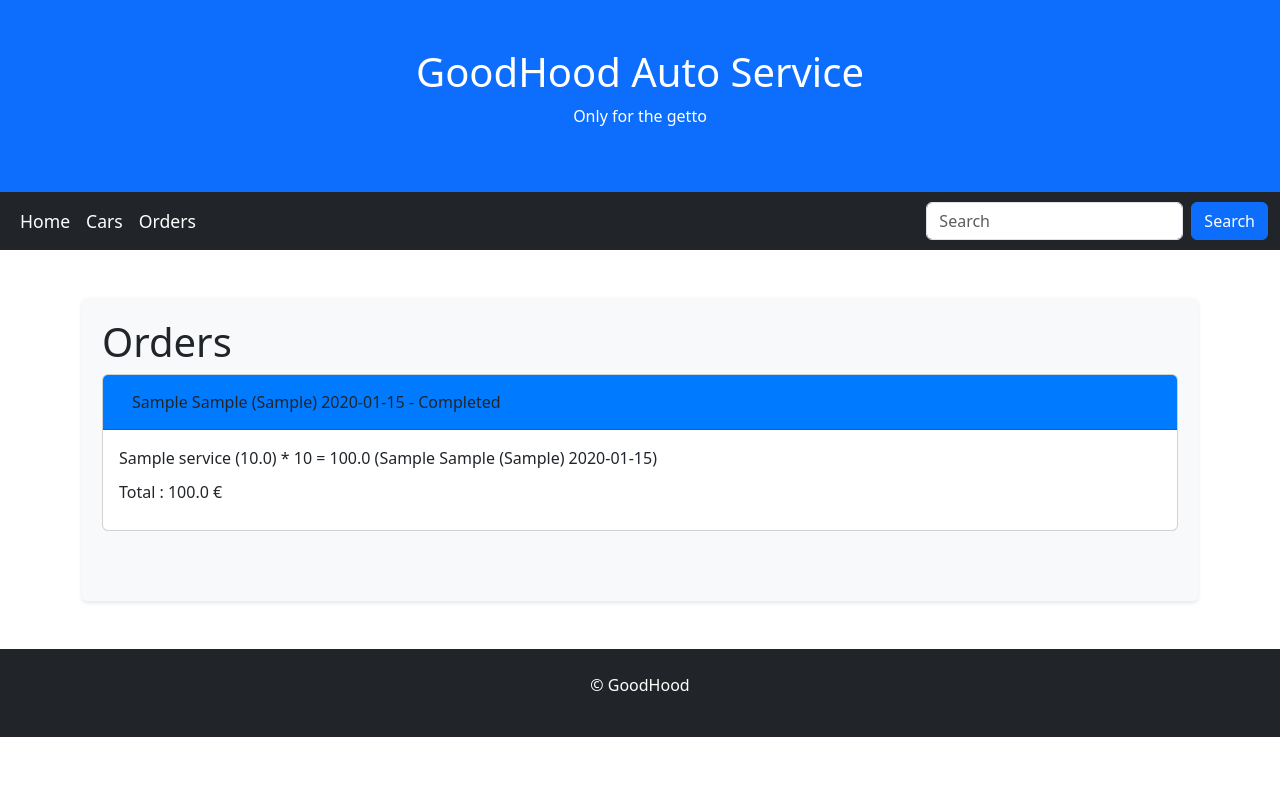
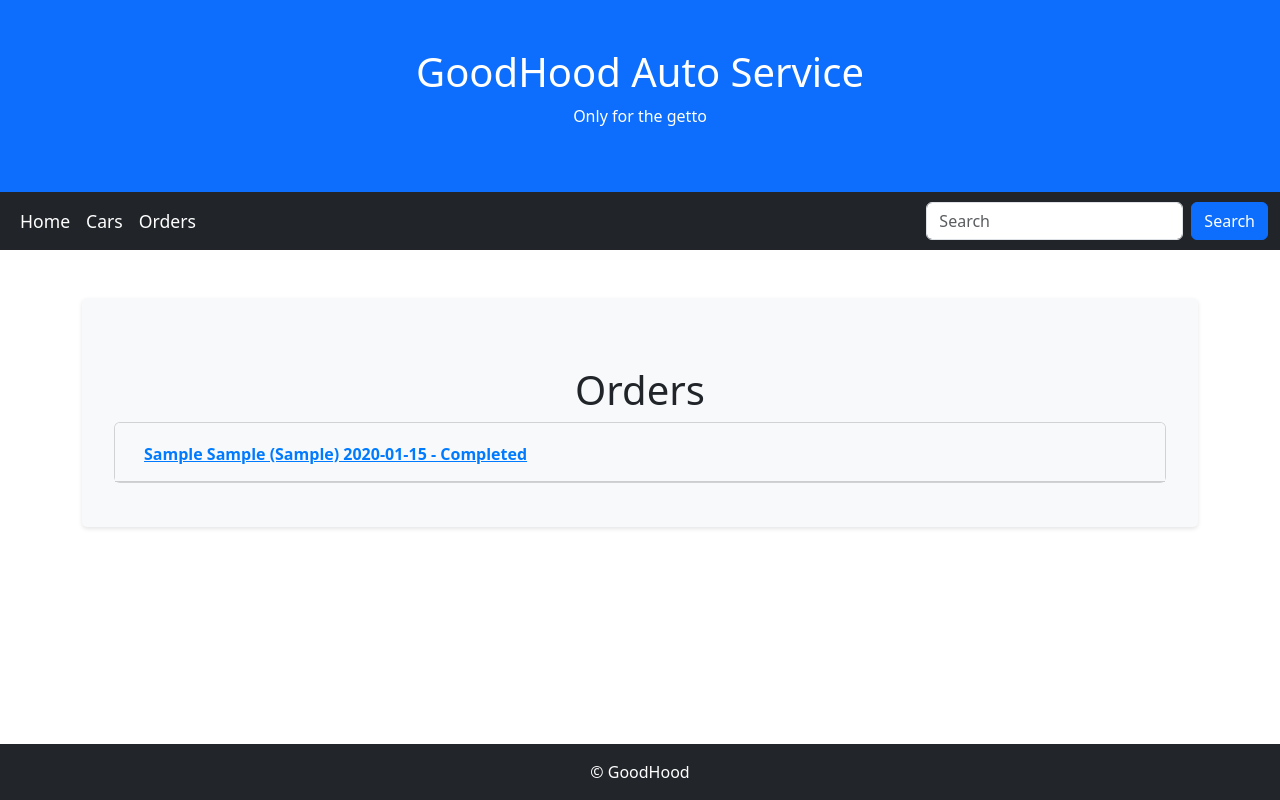
Before and after one commit to Mindaugas66/Servisas, a Django app: page /orders/ in a window 1280 px wide. Run offline with Django 5.2, Linux system fonts and the light colour scheme; tables that the repository leaves empty hold one stand-in row (values such as "Sample post").

Commit message:
Updates designs for base.html/cars.html/orders.html

```diff
--- a/mysite/servisas/templates/base.html
+++ b/mysite/servisas/templates/base.html
@@ -8,6 +8,25 @@
   <script src="https://cdn.jsdelivr.net/npm/bootstrap@5.3.3/dist/js/bootstrap.bundle.min.js"></script>
   {% load static %}
   <link rel="stylesheet" href="{% static 'css/styles.css' %}">
+  <style>
+    html, body {
+      height: 100%;
+      margin: 0;
+    }
+    body {
+      display: flex;
+      flex-direction: column;
+    }
+    .content-wrapper {
+      flex: 1;
+    }
+    .footer {
+      background: #222529;
+      color: white;
+      text-align: center;
+      padding: 1rem;
+    }
+  </style>
 </head>
 <body>
 
@@ -35,12 +54,14 @@
       </form>
   </div>
 </nav>
-<div class="container mt-5">
+
+<div class="container mt-5 content-wrapper">
     <div class="col-sm">
         {% block 'content' %}{% endblock %}
     </div>
 </div>
-<div class="mt-5 p-4 bg-dark text-white text-center">
+
+<div class="footer">
   <p>&copy GoodHood {{ year.year }}</p>
 </div>
 
--- a/mysite/servisas/templates/orders.html
+++ b/mysite/servisas/templates/orders.html
@@ -1,34 +1,71 @@
 {% extends 'base.html' %}
 
 {% block 'content' %}
-<h1>Orders</h1>
-<div id="accordion">
+<style>
+    .accordion-header a {
+        text-decoration: none;
+        color: #007BFF;
+    }
+    .accordion-header a:hover {
+        text-decoration: underline;
+    }
+    .card {
+        margin-bottom: 10px;
+    }
+    .card-header {
+        background-color: #f8f9fa; /* Light grey background */
+    }
+    .card-header .btn {
+        color: #007BFF; /* Bootstrap primary color */
+        font-weight: bold;
+    }
+    .card-body p {
+        margin: 0;
+    }
+    .pagination {
+        margin-top: 20px;
+    }
+    .page-item.active .page-link {
+        background-color: #007BFF; /* Bootstrap primary color */
+        border-color: #007BFF;
+    }
+    .page-link {
+        color: #007BFF; /* Bootstrap primary color */
+    }
+</style>
+
+<div class="container mt-5">
+    <h1 class="text-center">Orders</h1>
+    <div class="accordion" id="accordionExample">
         {% for order in orders %}
         <div class="card">
-        <div class="card-header">
-            <a class="btn" data-bs-toggle="collapse" href="#collapse{{ forloop.counter }}">
+            <div class="card-header" id="heading{{ forloop.counter }}">
+                <h2 class="mb-0">
+                    <button class="btn btn-link" type="button" data-bs-toggle="collapse" data-bs-target="#collapse{{ forloop.counter }}" aria-expanded="false" aria-controls="collapse{{ forloop.counter }}">
                         {{ order }} - {{ order.get_status_display }}
-            </a>
+                    </button>
+                </h2>
             </div>
-        <div id="collapse{{ forloop.counter }}" class="collapse {% if forloop.first %}show{% endif %}" data-bs-parent="#accordion">
+            <div id="collapse{{ forloop.counter }}" class="collapse" aria-labelledby="heading{{ forloop.counter }}" data-bs-parent="#accordionExample">
                 <div class="card-body">
                     {% for order_row in order.lines.all %}
                         <p>{{ order_row }}</p>
                     {% endfor %}
-                <p>Total : {{ order.total }} € </p>
+                    <p><strong>Total:</strong> {{ order.total }} €</p>
                 </div>
             </div>
         </div>
         {% endfor %}
     </div>
-<div class="container puslapiai">
-    <nav aria-label="...">
+
+    <div class="pagination-container d-flex justify-content-center mt-4">
         {% if orders.has_other_pages %}
-            <ul class="pagination pagination-sm justify-content-end">
+            <nav aria-label="Page navigation">
+                <ul class="pagination">
                     {% for i in orders.paginator.page_range %}
                         {% if orders.number == i %}
-                        <li class="page-item active">
-                            <a class="page-link">{{ i }}</a>
+                            <li class="page-item active" aria-current="page">
+                                <span class="page-link">{{ i }}</span>
                             </li>
                         {% else %}
                             <li class="page-item">
@@ -37,8 +74,8 @@
                         {% endif %}
                     {% endfor %}
                 </ul>
+            </nav>
         {% endif %}
-    </nav>
     </div>
-
+</div>
 {% endblock %}
```
Also changed, not shown: mysite/servisas/templates/cars.html (+36 -4 lines). Lines whose indentation alone changed are shown as unchanged.
